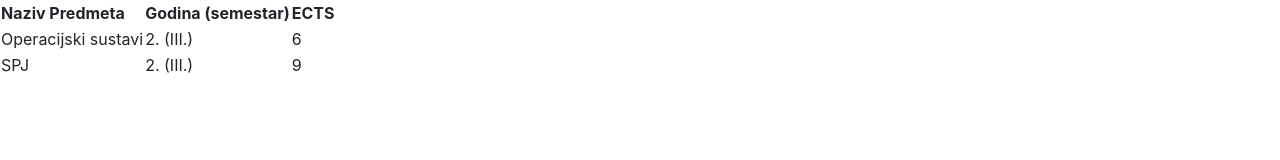
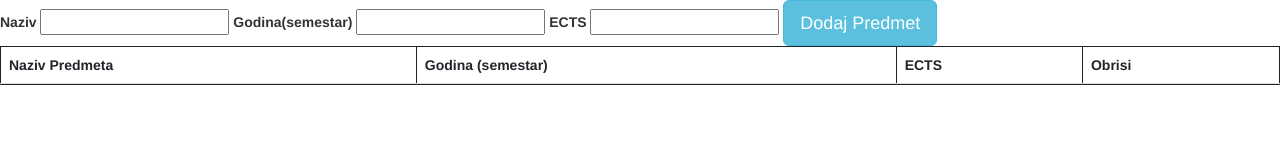
Before and after one commit to MatejZec/lv1_github, a plain HTML site: page index.html in a window 1280 px wide. Drawn offline with nearby package versions, Linux system fonts and the light colour scheme.

Commit message:
drugi commit

```diff
--- a/css/style.css
+++ b/css/style.css
@@ -0,0 +1,3 @@
+table, th, td {
+  border: 1px solid;
+}
--- a/index.html
+++ b/index.html
@@ -4,27 +4,80 @@
 <meta charset="UTF-8">
 <link rel="stylesheet" href="assets/plugins/bootstrap-4.6.1-dist/css/bootstrap.min.css">
 <link rel="stylesheet" href="assets/plugins/fontawesome-free-5.15.4-web/css/all.min.css">
+<link href="https://maxcdn.bootstrapcdn.com/bootstrap/3.3.7/css/bootstrap.min.css" rel="stylesheet" integrity="sha384-BVYiiSIFeK1dGmJRAkycuHAHRg32OmUcww7on3RYdg4Va+PmSTsz/K68vbdEjh4u" crossorigin="anonymous">
 <title>	LV1</title>
 <link rel="stylesheet" href="css/style.css">
 </head>
 
 <body>
-<table>
+
+
+
+
+<!--<div id="myModal" class="modal fade" role="dialog">
+  <div class="modal-dialog">
+
+
+    <div class="modal-content">
+      <div class="modal-header">
+        <button type="button" class="close" data-dismiss="modal">&times;</button>
+        <h4 class="modal-title">Unesite podatake</h4>
+      </div>
+      <div class="modal-body">
+        <div class="form-group">
+               <label for="inptNazivPredemta">Naziv</label>
+               <input type="text" class="form-control" id="inptNazivPredemta">
+        </div>
+        <div class="form-group">
+               <label for="inptGodinaSemestar">Naziv</label>
+               <input type="text" class="form-control" id="inptGodinaSemestar">
+        </div>
+        <div class="form-group">
+               <label for="inptECTS">ECTS</label>
+               <input type="text" class="form-control" id="inptECTS">
+        </div>
+      </div>
+      <div class="modal-footer">
+        <button type="button" class="btn btn-default" data-dismiss="modal">Close</button>
+      </div>
+    </div>
+
+  </div>
+</div>-->
+<div class="input">
+      <label for="inptNazivPredemta">Naziv</label>
+      <input type="text" id="inptNazivPredemta">
+      <label for="inptGodinaSemestar">Godina(semestar)</label>
+      <input type="text" id="inptGodinaSemestar">
+      <label for="inptECTS">ECTS</label>
+      <input type="text" id="inptECTS">
+      <button type="button" class="btn btn-info btn-lg" onclick = "Dodaj()">Dodaj Predmet</button>
+</div>
+
+<table id="myTable" class="table">
+  <thead>
     <tr>
-    <th>Naziv Predmeta</th>
-    <th>Godina (semestar)</th>
-    <th>ECTS</th>
+      <!--<th scope="col">#</th>-->
+      <th scope="col">Naziv Predmeta</th>
+      <th scope="col">Godina (semestar)</th>
+      <th scope="col">ECTS</th>
+      <th scope="col">Obrisi</th>
+    </tr>
+  </thead>
+  <tbody>
+    <tr>
+      <!--<th scope="row">1</th>-->
+
     </tr>
     <tr>
-    <td>Operacijski sustavi</td>
-    <td>2. (III.)</td>
-    <td>6</td>
+      <!--<th scope="row">2</th>-->
+
     </tr>
     <tr>
-    <td>SPJ</td>
-    <td>2. (III.)</td>
-    <td>9</td>
+      <!--<th scope="row">3</th>-->
+
     </tr>
+  </tbody>
 </table>
 
 
--- a/js/index.js
+++ b/js/index.js
@@ -0,0 +1,51 @@
+/*function Dodaj()
+{
+
+	var nazivPredmeta = document.getElementById('inptNazivPredemta').value;
+	var godinaSemestar = document.getElementById('inptGodinaSemestar').value;
+	var ectsBodovi  = document.getElementById('inptECTS').value;
+
+	var tbodyRef = document.getElementById('myTable').getElementsByTagName('tbody')[0];
+
+	// Insert a row at the end of table
+	var newRow = tbodyRef.insertRow();
+
+	// Insert a cell at the end of the row
+	var newCell1 = newRow.insertCell();
+	var newCell2 = newRow.insertCell();
+	var newCell3 = newRow.insertCell();
+
+	// Append a text node to the cell
+	var newTextNP = document.createTextNode(nazivPredmeta);
+	newCell1.appendChild(newTextNP);
+	var newTextGS = document.createTextNode(godinaSemestar);
+	newCell2.appendChild(newTextGS);
+	var newTextECTS = document.createTextNode(ectsBodovi);
+	newCell3.appendChild(newTextECTS);
+}*/
+
+function Dodaj() {
+	var nazivPredmeta = document.getElementById('inptNazivPredemta').value;
+	var godinaSemestar = document.getElementById('inptGodinaSemestar').value;
+	var ectsBodovi  = document.getElementById('inptECTS').value;
+    // First check if a <tbody> tag exists, add one if not
+    if ($("#myTable tbody").length == 0) {
+        $("#myTableTable").append("<tbody></tbody>");
+    }
+
+    // Append product to the table
+    $("#myTable tbody").append(
+        "<tr>" +
+        "<td>" + nazivPredmeta + "</td>" +
+        "<td>" + godinaSemestar + "</td>" +
+        "<td>" + ectsBodovi + "</td>" +
+        "<td>" + "<button type='button' onclick='Obrisi(this);' class='btn btn-default'>" +
+        "<span class='glyphicon glyphicon-remove' />" +
+        "</button>" +
+        "</td>" +
+        "</tr>");
+}
+
+function Obrisi(ctl) {
+    $(ctl).parents("tr").remove();
+}
```
Lines whose indentation alone changed are shown as unchanged.
